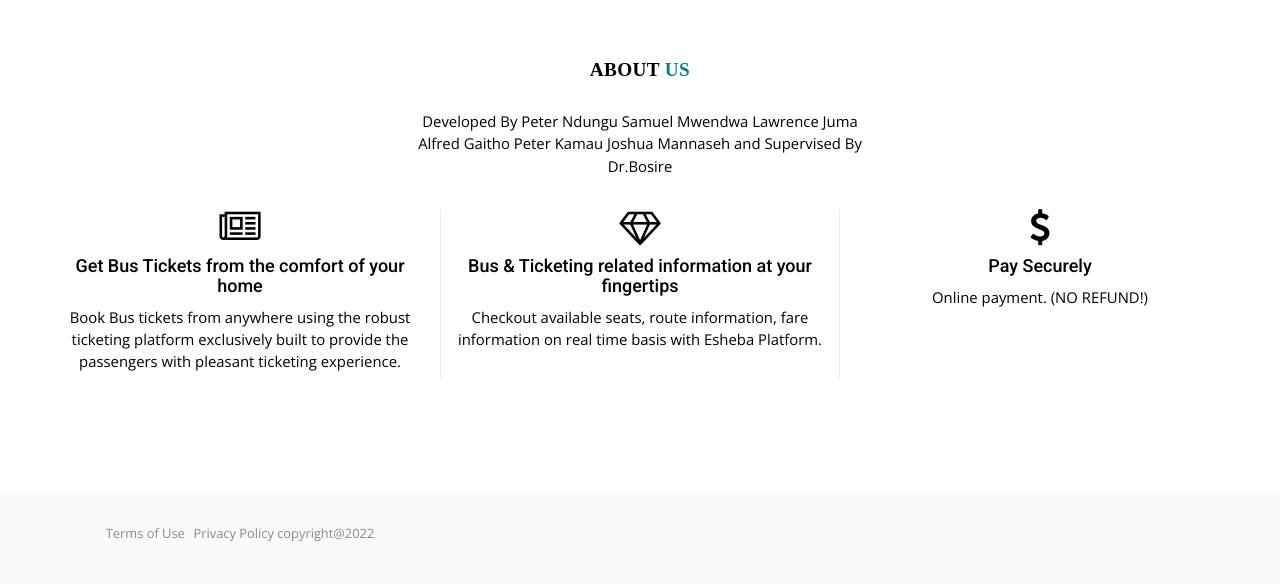
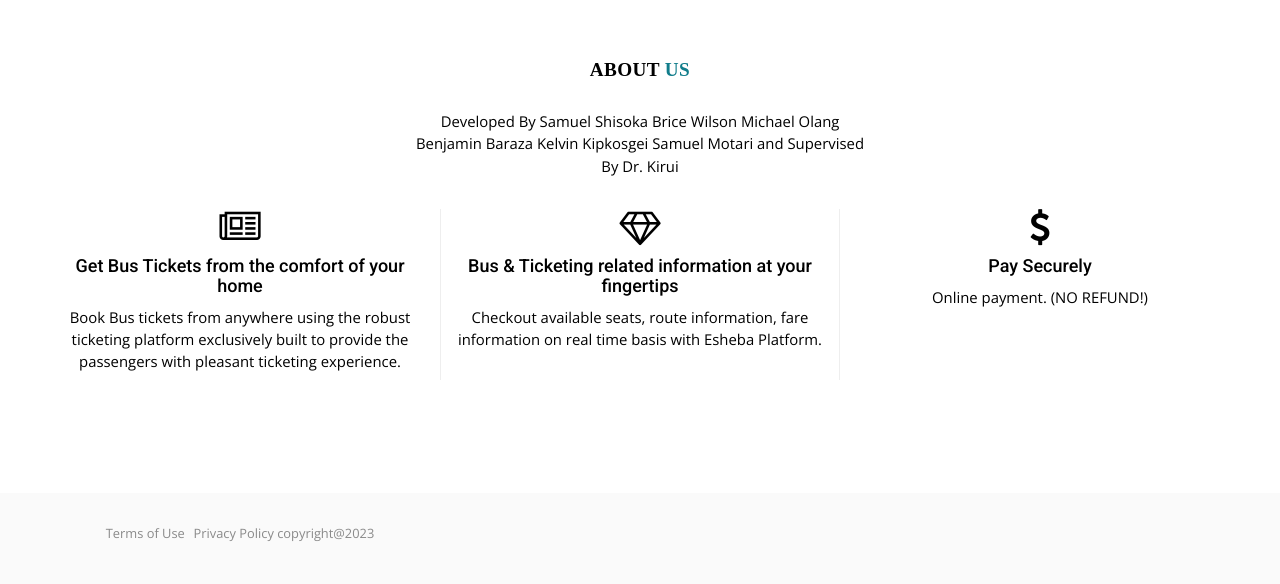
Before and after one commit to Mobile-Ticket-Management-System/Mobile-Ticket-System, a PHP site: page /tcpdf/ in a window 1280 px wide. Shown: the part 1661-2245 px from the top of the page. Run offline with PHP 8.4, Linux system fonts and the light colour scheme; some libraries are stand-ins or nearby versions.

Commit message:
updated README

```diff
--- a/bus/config.php
+++ b/bus/config.php
@@ -1,6 +1,11 @@
 <?php
 $title = 'Online Ticket Reservation System';
 //E-Ticketing System For Railway
-$supervisor_name = "Dr.Bosire";
-$developer_name = "Peter Ndungu Samuel Mwendwa Lawrence Juma  Alfred Gaitho
-Peter Kamau Joshua Mannaseh";
+$supervisor_name = "Dr. Kirui";
+$developer_name = "
+Samuel Shisoka
+Brice Wilson
+Michael Olang
+Benjamin Baraza
+Kelvin Kipkosgei
+Samuel Motari ";
--- a/bus/index.php
+++ b/bus/index.php
@@ -329,7 +329,7 @@ Book Bus tickets from anywhere using the robust ticketing platform exclusively b
 
                     <div class="col-md-4">
 
-                        <p class="footer-links"><a href="#">Terms of Use</a> <a href="#">Privacy Policy copyright@2022</a></p>
+                        <p class="footer-links"><a href="#">Terms of Use</a> <a href="#">Privacy Policy copyright@2023</a></p>
 
                     </div>
 
```
Also changed, not shown: README.md, 1 other file.
